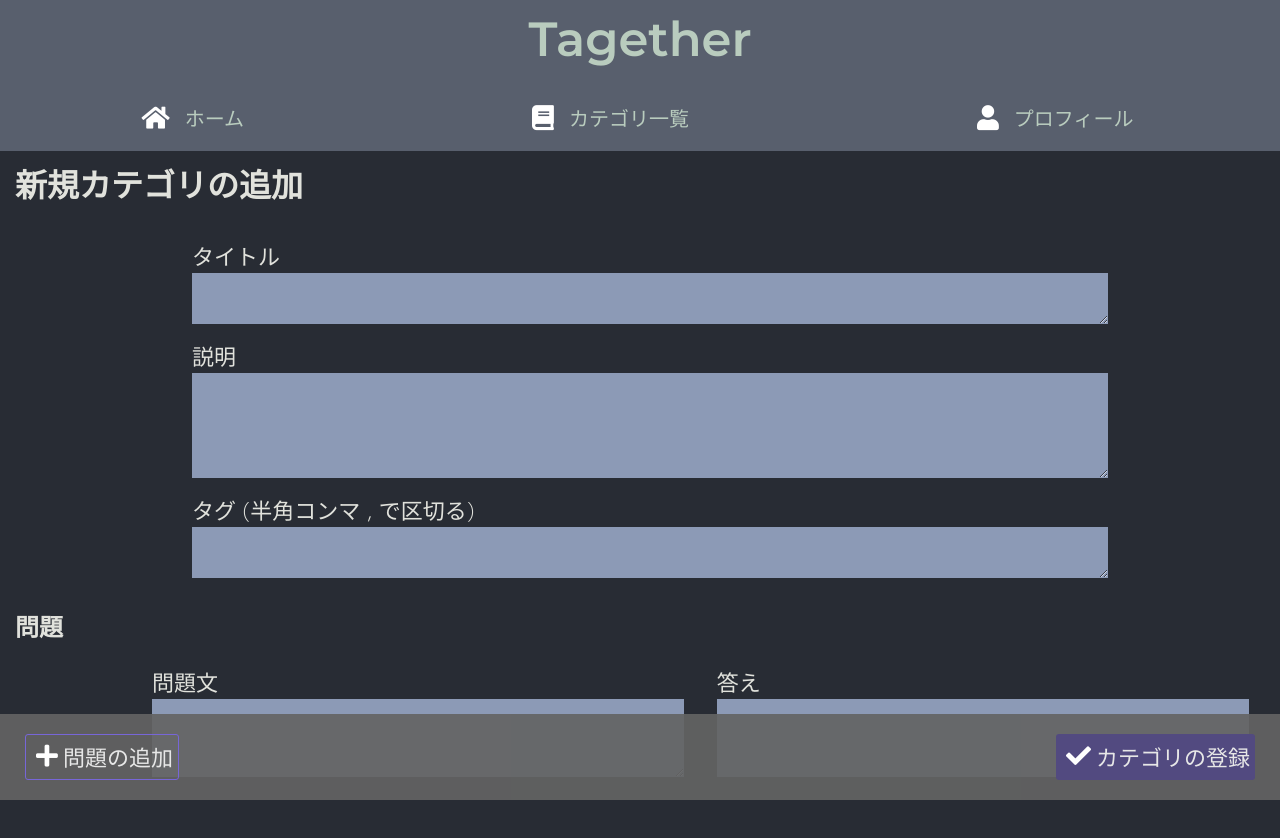
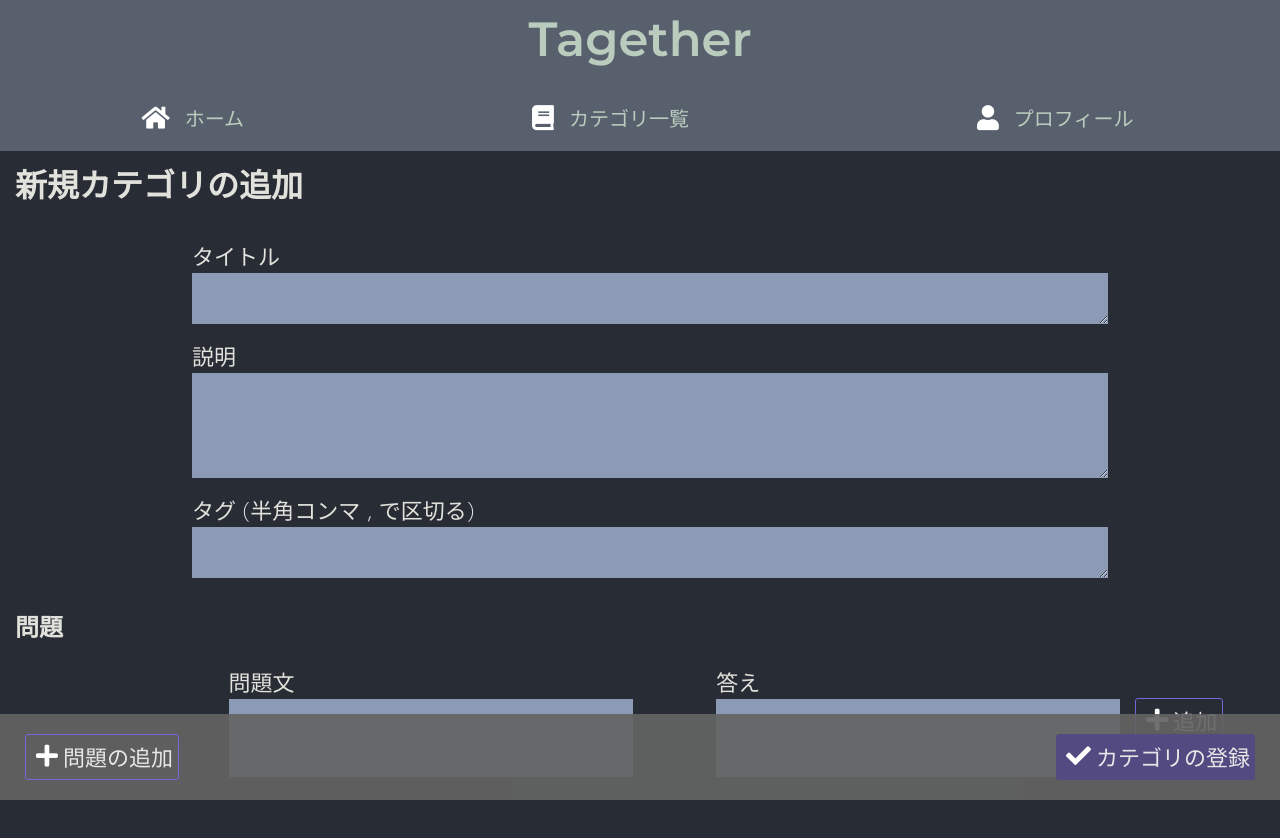
Before and after one commit to watasuke102/TAGether, a Next.js app: page /create in a window 1280 px wide. Shown: the top 838 px of the page. Built offline with nearby package versions, Linux system fonts and the light colour scheme.

Commit message:
update: カテゴリ作成/編集ページで複数の解答欄に対応

```diff
--- a/src/pages/create.tsx
+++ b/src/pages/create.tsx
@@ -29,7 +29,7 @@ function categoly_default() {
 }
 function exam_default() {
   let tmp: Exam[] = [];
-  tmp.push({ question: '', answer: '' });
+  tmp.push({ question: '', answer: Array<string>(1).fill('') });
   return tmp;
 }
 
@@ -64,11 +64,13 @@ export default class create extends React.Component<any, EditCategolyPageState>
         this.setState({ isModalOpen: true, res_result: '{"status":"error","message":"問題文が入力されていない欄があります"}' })
         return;
       }
-      if (e.answer == '') {
-        f = true;
-        this.setState({ isModalOpen: true, res_result: '{"status":"error","message":"答えが入力されていない欄があります"}' })
-        return;
-      }
+      e.answer.forEach(answer => {
+        if (answer == '') {
+          f = true;
+          this.setState({ isModalOpen: true, res_result: '{"status":"error","message":"答えが入力されていない欄があります"}' })
+          return;
+        }
+      });
     });
     if (f) return;
     const exam = JSON.stringify(this.state.exam);
@@ -86,20 +88,36 @@ export default class create extends React.Component<any, EditCategolyPageState>
     }
     req.open(this.api_method, 'https://api.watasuke.tk');
     req.setRequestHeader('Content-Type', 'application/json');
+    console.log(JSON.stringify(categoly));
     req.send(JSON.stringify(categoly));
   }
 
+  // 問題を追加
   AddExam() {
     let tmp = this.state.exam;
-    tmp.push({ question: '', answer: '' });
+    tmp.push({ question: '', answer: Array<string>(1).fill('') });
     this.setState({ exam: tmp });
     // 追加した問題欄が表示されるようにする
+    this.bottom.scrollIntoView({ behavior: 'smooth' });
+  }
+  // 答え欄を追加
+  AddAnswer(i: number) {
+    let tmp = this.state.exam;
+    tmp[i].answer.push('');
+    this.setState({ exam: tmp });
+    // 追加した答え欄が表示されるようにする
     this.bottom.scrollIntoView({ behavior: 'smooth' });
   }
   RemoveExam(i: number) {
     let tmp = this.state.exam;
     // tmp[i]から要素を1つ削除
     tmp.splice(i, 1);
+    this.setState({ exam: tmp });
+  }
+  RemoveAnswer(i: number, j: number) {
+    let tmp = this.state.exam;
+    // tmp[i]から要素を1つ削除
+    tmp[i].answer.splice(j, 1);
     this.setState({ exam: tmp });
   }
 
@@ -113,47 +131,78 @@ export default class create extends React.Component<any, EditCategolyPageState>
     }
     this.setState({ categoly: tmp });
   }
-  UpdateExam(type: string, i: number, str: string) {
+  UpdateExam(type: string, str: string, i: number, j: number) {
     let tmp = this.state.exam;
     if (type == 'question') {
       tmp[i].question = str;
     }
     if (type == 'answer') {
-      tmp[i].answer = str;
+      tmp[i].answer[j] = str;
     }
     this.setState({ exam: tmp });
   }
 
   // 問題編集欄
-  DeleteButton(i: number) {
-    if (i == 0) return <div className={css.dummy_button} />;
+  DeleteButton(i: number, f: Function, returnDummy: boolean) {
+    if (i == 0) {
+      if (returnDummy)
+        return <div className={css.dummy_button} />;
+      else return;
+    }
     else return (
       <Button {...{
         type: 'material', icon: 'fas fa-trash', text: '削除',
-        onClick: () => this.RemoveExam(i)
+        onClick: () => f()
       }} />
     );
   }
   ExamEditForm() {
     let obj: object[] = [];
-    for (let i = 0; i < this.state.exam.length; i++){
+    this.state.exam.forEach((e, i) => {
+      // 答え欄の生成
+      let answer_form: object[] = [];
+      e.answer.forEach((answer, j) => {
+        answer_form.push(
+          <div className={css.answer_area}>
+            <Form {...{
+              label: '答え', value: answer, rows: 2,
+              onChange: (ev) => this.UpdateExam('answer', ev.target.value, i, j)
+            }} />
+            <div className={css.answer_area_buttons}>
+              {/* 問題の追加/削除 */}
+              <Button {...{
+                text: '追加', icon: "fas fa-plus",
+                onClick: () => this.AddAnswer(i), type: "material"
+              }} />
+              {/* 答え欄削除ボタン */}
+              {
+                this.DeleteButton(j, () => this.RemoveAnswer(i, j), false)
+              }
+            </div>
+          </div>
+        )
+      })
+
+      // 問題文と答え欄
       obj.push(
         <div className={css.edit_exam}>
           <div className={css.delete_button}>
-            {this.DeleteButton(i)}
+            {/* 問題削除ボタン */}
+            {
+              this.DeleteButton(i, () => this.RemoveExam(i), true)
+            }
           </div>
+          <Form {...{
+            label: '問題文', value: e.question, rows: 2,
+            onChange: (ev) => this.UpdateExam('question', ev.target.value, i, -1)
+          }} />
 
-          <Form {...{
-            label: '問題文', value: this.state.exam[i].question, rows: 2,
-            onChange: (e) => this.UpdateExam('question', i, e.target.value)
-          }}/>
-          <Form {...{
-            label: '答え', value: this.state.exam[i].answer, rows: 2,
-            onChange: (e) => this.UpdateExam('answer', i, e.target.value)
-          }}/>
+          <div className={css.answers}>
+            {answer_form}
+          </div>
         </div>
       );
-    }
+    })
     return obj;
   }
 
--- a/src/style/create.module.css
+++ b/src/style/create.module.css
@@ -7,6 +7,7 @@
  Twitter: @Watasuke102
  This software is released under the MIT SUSHI-WARE License.
 */
+/* タイトル等の説明 */
 .edit_area {
   width: 70vw;
   margin: 30px auto;
@@ -15,6 +16,7 @@
   margin: 0 0 15px;
 }
 
+/* 問題文などの編集 */
 .edit_exam {
   display: flex;
   justify-content: space-around;
@@ -22,8 +24,24 @@
   margin: 20px 0;
 }
 .edit_exam textarea {
-  width: 40vw;
+  width: 30vw;
 }
+
+.answers {
+  display: flex;
+  flex-direction: column;
+}
+.answer_area {
+  display: flex;
+  flex-direction: row;
+}
+.answer_area_buttons {
+  margin-left: 15px;
+  display: flex;
+  flex-direction: column;
+  justify-content: space-around;
+}
+
 
 .dummy_button {
   width: 88px;
```
